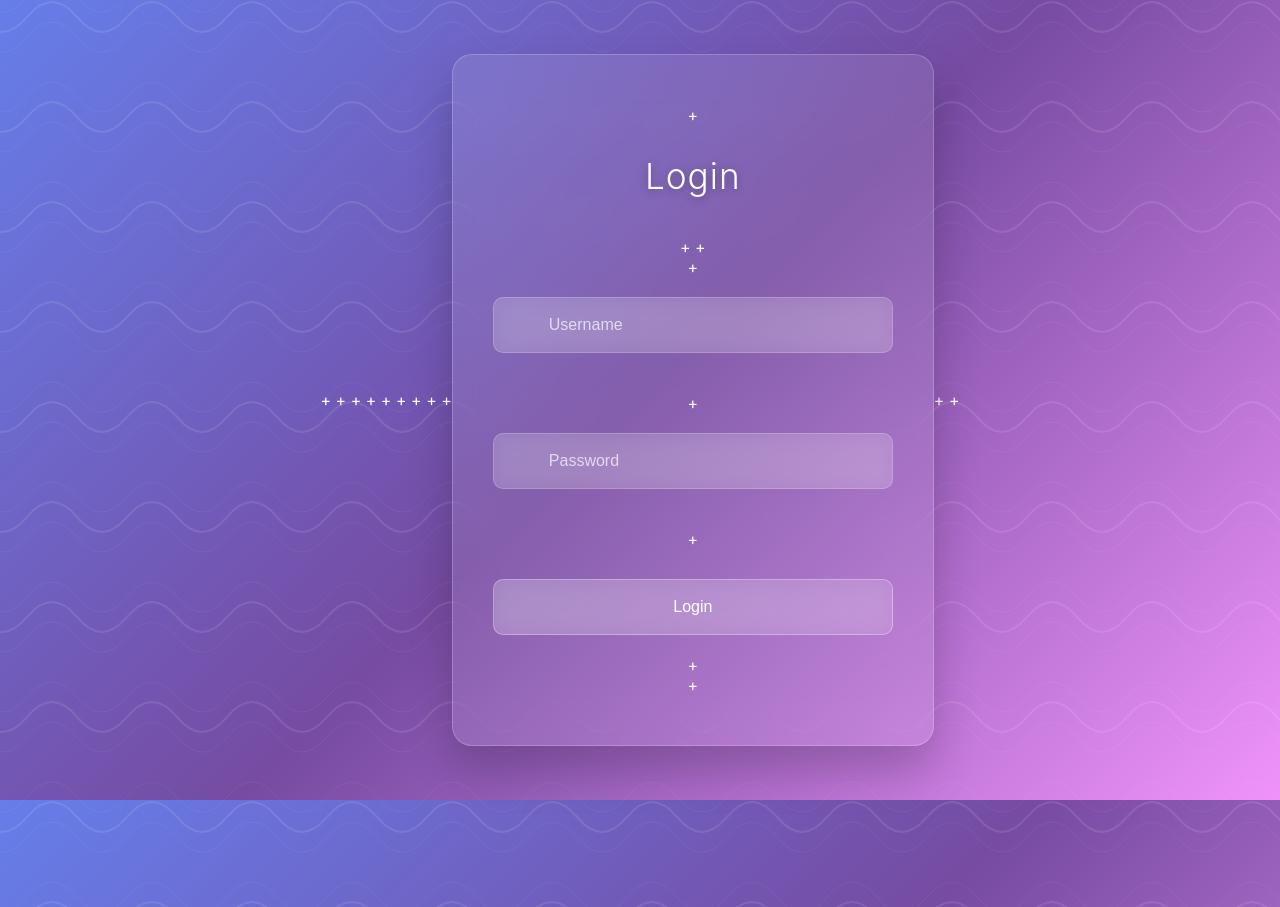
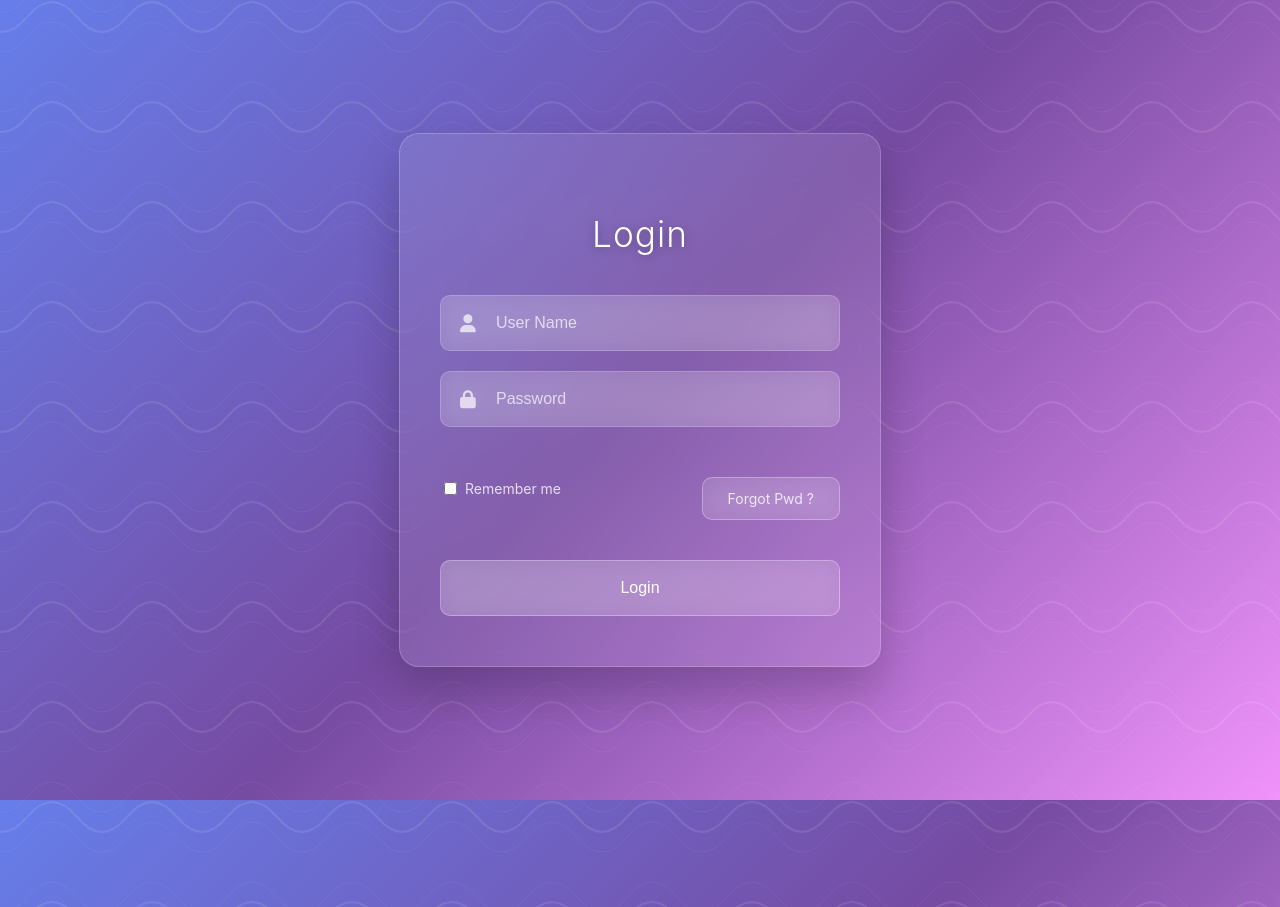
Before and after one commit to babafish12/SMD, a Flask app: page /login in a window 1280 px wide; the page is wider, and only the part inside the window is pictured. Shown: the top 907 px of that part. Run offline with Flask 3, Linux system fonts and the light colour scheme.

Commit message:
Update login.html

```diff
--- a/templates/login.html
+++ b/templates/login.html
@@ -1,22 +1,35 @@
 <!doctype html>
-+<html lang="en">
-+<head>
-+    <meta charset="utf-8">
-+    <meta name="viewport" content="width=device-width, initial-scale=1">
-+    <title>Login</title>
-+    <link rel="stylesheet" href="{{ url_for('static', filename='style.css') }}">
-+</head>
-+<body class="theme">
-+<div class="container">
-+    <h2 class="fade-in">Login</h2>
-+    {% if error %}
-+        <p class="error">{{ error }}</p>
-+    {% endif %}
-+    <form method="post" class="fade-in">
-+        <input type="text" name="username" placeholder="Username" required><br>
-+        <input type="password" name="password" placeholder="Password" required><br>
-+        <button type="submit">Login</button>
-+    </form>
-+</div>
-+</body>
-+</html>
+<html lang="en">
+<head>
+    <meta charset="utf-8">
+    <meta name="viewport" content="width=device-width, initial-scale=1">
+    <title>Login</title>
+    <link rel="stylesheet" href="{{ url_for('static', filename='style.css') }}">
+    <link rel="stylesheet" href="https://cdnjs.cloudflare.com/ajax/libs/font-awesome/6.0.0/css/all.min.css">
+</head>
+<body class="theme">
+<div class="container">
+    <h2 class="fade-in">Login</h2>
+    {% if error %}
+        <p class="error">{{ error }}</p>
+    {% endif %}
+    <form method="post" class="fade-in">
+        <div class="input-group">
+            <i class="fas fa-user"></i>
+            <input type="text" name="username" placeholder="User Name" required>
+        </div>
+        <div class="input-group">
+            <i class="fas fa-lock"></i>
+            <input type="password" name="password" placeholder="Password" required>
+        </div>
+        <div class="checkbox-container">
+            <label>
+                <input type="checkbox" name="remember"> Remember me
+            </label>
+            <a href="#" class="forgot-password">Forgot Pwd ?</a>
+        </div>
+        <button type="submit">Login</button>
+    </form>
+</div>
+</body>
+</html>
```
